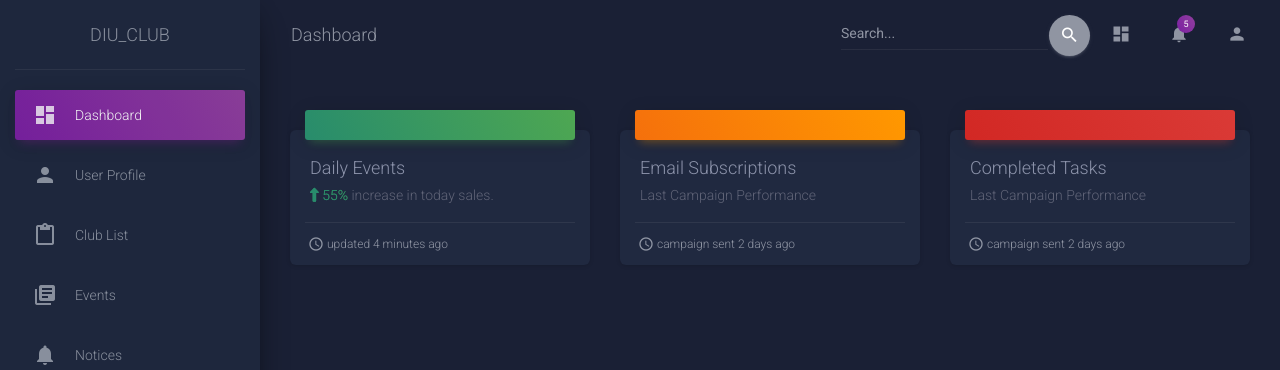
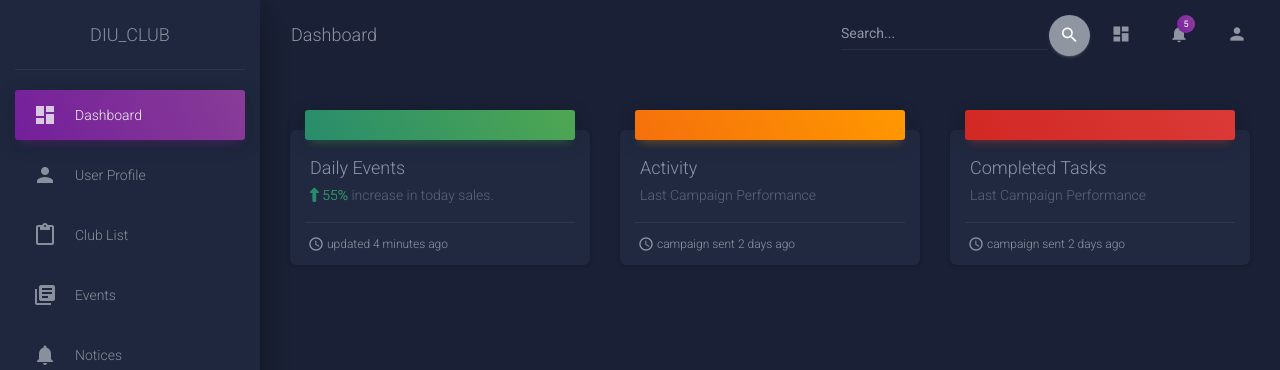
Before and after one commit to AbrarZaved/Club_Management_System_By_Django, a Django app: page /dashboard in a window 1280 px wide. Shown: the top 370 px of the page. Run offline with Django 5.2, Linux system fonts and the light colour scheme; some libraries are stand-ins or nearby versions.

Commit message:
chore: Update card title in dashboard template

```diff
--- a/templates/dashboard/dashboard.html
+++ b/templates/dashboard/dashboard.html
@@ -177,7 +177,7 @@
                   <div class="ct-chart" id="websiteViewsChart"></div>
                 </div>
                 <div class="card-body">
-                  <h4 class="card-title">Email Subscriptions</h4>
+                  <h4 class="card-title">Activity</h4>
                   <p class="card-category">Last Campaign Performance</p>
                 </div>
                 <div class="card-footer">
```
Also changed, not shown: db.sqlite3, media/club_image/15065f7bcb9b0cb611baf8906da24c88_BZwhYuS.jpg (added), media/profile_pic/tinywow_IMG_20231020_074143_471_45801948_itgdJta.jpg (added).
